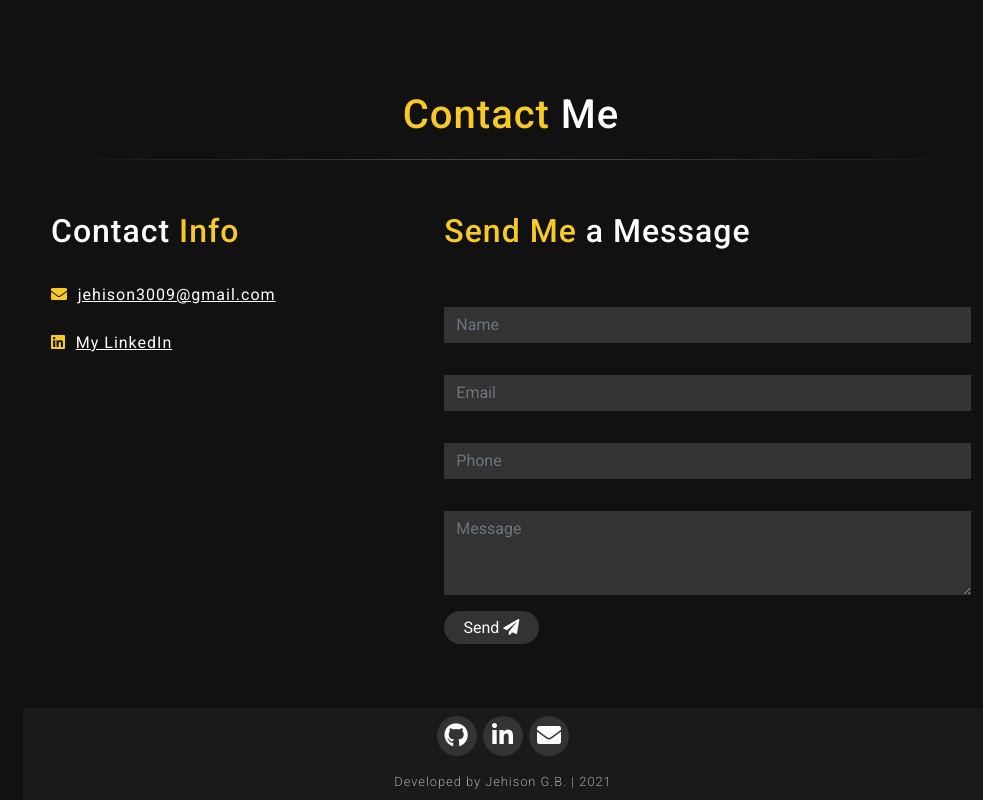
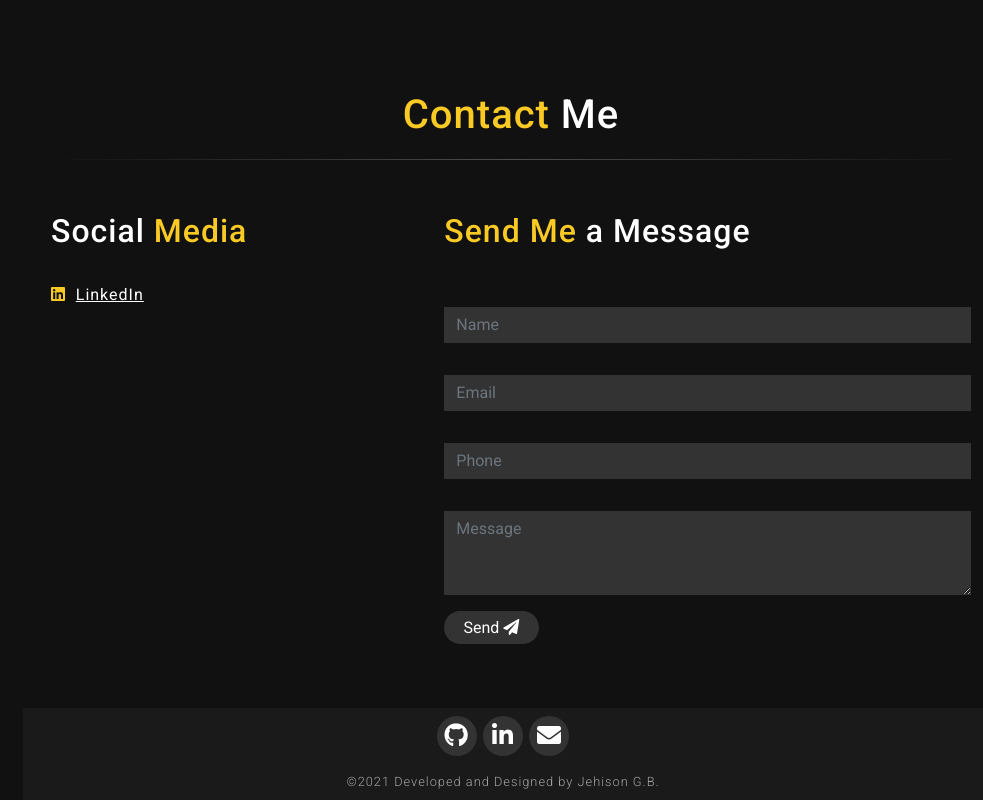
Before and after one commit to jehison98/Jehison-Portafolio, a website built with webpack: page src/index.html in a window 1280 px wide. Shown: the part 2212-3012 px from the top of the page, without its empty margins (297-1280 px from the left). Built offline with nearby package versions, Linux system fonts and the light colour scheme; files whose address does not match are found by name.

Commit message:
added footer js, change color of the black svg images

```diff
--- a/src/index.html
+++ b/src/index.html
@@ -214,6 +214,7 @@ xmlns:fb="http://ogp.me/ns/fb#">
               data-bs-dismiss="modal"
               aria-label="Close"
             ></i>
+            <br/>
             <h1 class="modal-title" id="portafolioModalLabel">Title</h1>
             <h4>Subtitle</h4>
           </div>
@@ -247,18 +248,20 @@ xmlns:fb="http://ogp.me/ns/fb#">
 
         <div class="row">
           <div class="col-md-5">
-            <h2>Contact <span class="text-color">Info</span></h2>
+            <h2>Social <span class="text-color">Media</span></h2>
             <ul>
-              <li>
+     <!--          <li>
                 <i class="fas fa-envelope"></i>
-                <a href="mailto:jehison3009@gmail.com">jehison3009@gmail.com</a>
-              </li>
+                <a href="mailto:xxxxx@gmail.com">xxxxxx@gmail.com</a>
+              </li> -->
               <li>
                 <i class="fab fa-linkedin"></i>
                 <a
                   href="https://www.linkedin.com/in/jehisongb-fullstack/"
                   target="_blank"
-                  >My LinkedIn</a
+                  >
+                  LinkedIn
+                  </a
                 >
               </li>
             </ul>
@@ -386,7 +389,7 @@ xmlns:fb="http://ogp.me/ns/fb#">
           </li>
         </ul>
 
-        <p>Developed by Jehison G.B. | 2021</p>
+        <p><span id="getDate">&copy;</span> Developed and Designed by Jehison G.B.</p>
       </div>
     </footer>
 
--- a/src/js/app.js
+++ b/src/js/app.js
@@ -9,6 +9,7 @@ import "./sections/_navbar";
 import "./sections/_portafolio";
 import "./sections/_skills";
 import "./sections/_contact";
+import "./sections/_footer";
 
 //Bootstrap code (need to go after code that require some tooltip atribute)
 import "./_bootstrap";
--- /dev/null
+++ b/src/js/sections/_footer.js
@@ -0,0 +1,6 @@
+const getDate = document.getElementById("getDate");
+
+const date = new Date();
+const year = date.getFullYear();
+
+getDate.append(year);
--- a/src/sass/_general.scss
+++ b/src/sass/_general.scss
@@ -26,7 +26,7 @@
 
 .close-btn{
     float: right;
-    font-size: 2.5rem;
+    font-size: 2rem;
     color: rgba($color: c.$yellow1, $alpha: 0.9);
     cursor: pointer;
     transition: transform 0.5s ease;
--- a/src/sass/sections/_skills.scss
+++ b/src/sass/sections/_skills.scss
@@ -6,7 +6,7 @@
     #skills-imgs {
         & > div {
             display: flex;
-            justify-content: flex-start;
+            justify-content: flex-end;
             align-items: center;
             flex-direction: column;
             padding: 1rem;
```
